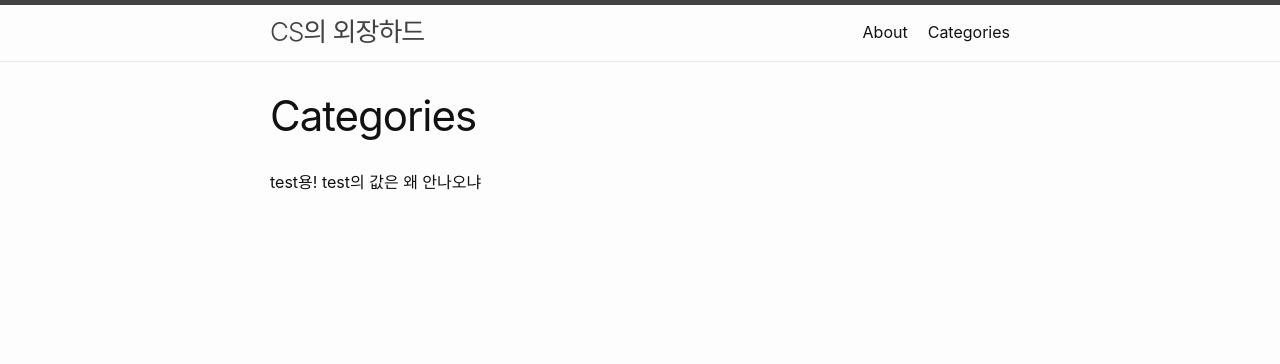
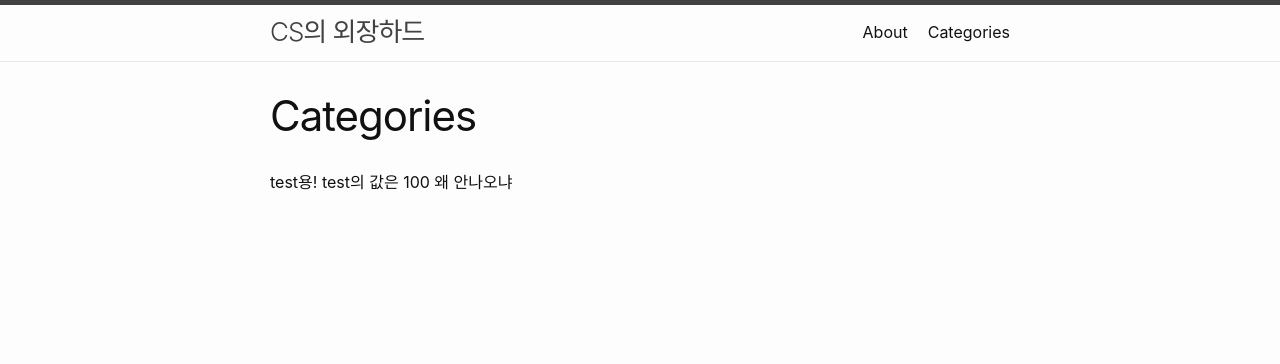
Before and after one commit to ChangSeok-Lee/ChangSeok-Lee.github.io, a Jekyll site: the page built from Category.md, in a window 1280 px wide. Shown: the top 364 px of the page. Built offline with Jekyll 4.4.1, drawn with Linux system fonts in a browser that asks for light colours.

Commit message:
Update Category.md

```diff
--- a/Category.md
+++ b/Category.md
@@ -3,6 +3,6 @@ layout: page
 title: Categories
 permalink: /Category/
 ---
-{{% assign site.test=100 %}}
+{% assign test=100 %}
 
-test용! test의 값은 {{site.test}} 왜 안나오냐
+test용! test의 값은 {{test}} 왜 안나오냐
```
